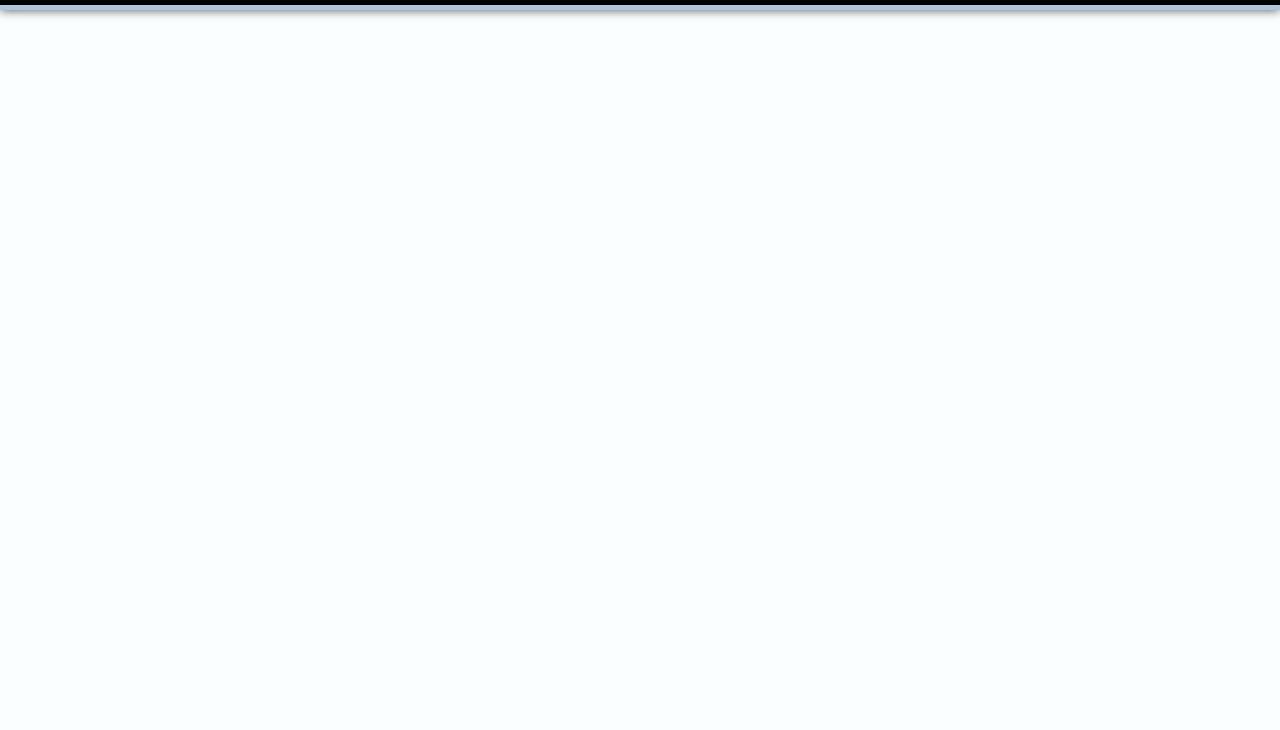
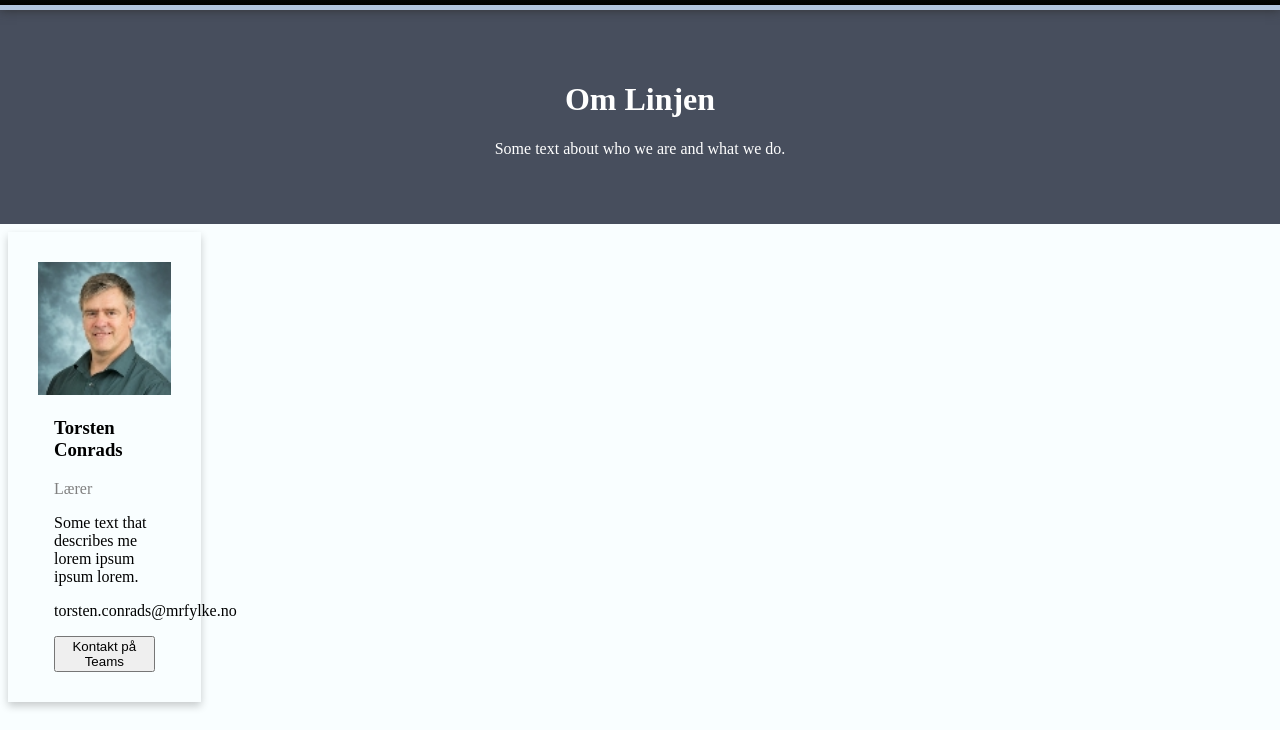
Before and after one commit to Elev32/IT2-site, a plain HTML site: page Om.html in a window 1280 px wide. Shown: the part 70-800 px from the top of the page. Drawn offline with Linux system fonts and the light colour scheme.

Commit message:
second commit.

```diff
--- a/Om.html
+++ b/Om.html
@@ -22,6 +22,24 @@
         <a class="navtext" href="time.html">Timeplan</a>
     </nav>
 
+    <div class="about">
+        <h1>Om Linjen</h1>
+        <p>Some text about who we are and what we do.</p>
+    </div>
+
+      <div class="row">
+        <div class="column">
+          <div class="box">
+            <img src="textures/torsten.jpg" alt="Jane" style="width:100%">
+            <div class="container">
+              <h3>Torsten Conrads</h3>
+              <p class="title">Lærer</p>
+              <p>Some text that describes me lorem ipsum ipsum lorem.</p>
+              <p>torsten.conrads@mrfylke.no</p>
+              <a href="https://teams.microsoft.com/l/chat/0/0?users=torsten.conrads@mrfylke.no"><button class="button">Kontakt på Teams</button></a>
+            </div>
+          </div>
+        </div>
 
 </body>
 
--- a/styles.css
+++ b/styles.css
@@ -97,3 +97,36 @@ h2 {
 	left: 8vw;
 	top: 76vh;
 }
+
+.column {
+	float: left;
+	width: 16.3%;
+	margin-bottom: 16px;
+  }
+
+  .box {
+	box-shadow: 0 4px 8px 0 rgba(0, 0, 0, 0.2);
+	margin: 8px;
+	padding: 30px
+  }
+
+  .about {
+	padding: 50px;
+	text-align: center;
+	background-color: #474e5d;
+	color: white;
+  }
+
+  .container {
+	padding: 0 16px;
+  }
+
+  .container::after, .row::after {
+	content: "";
+	clear: both;
+	display: table;
+  }
+
+  .title {
+	color: grey;
+  }
```
Also changed, not shown: textures/torsten.jpg (added).
